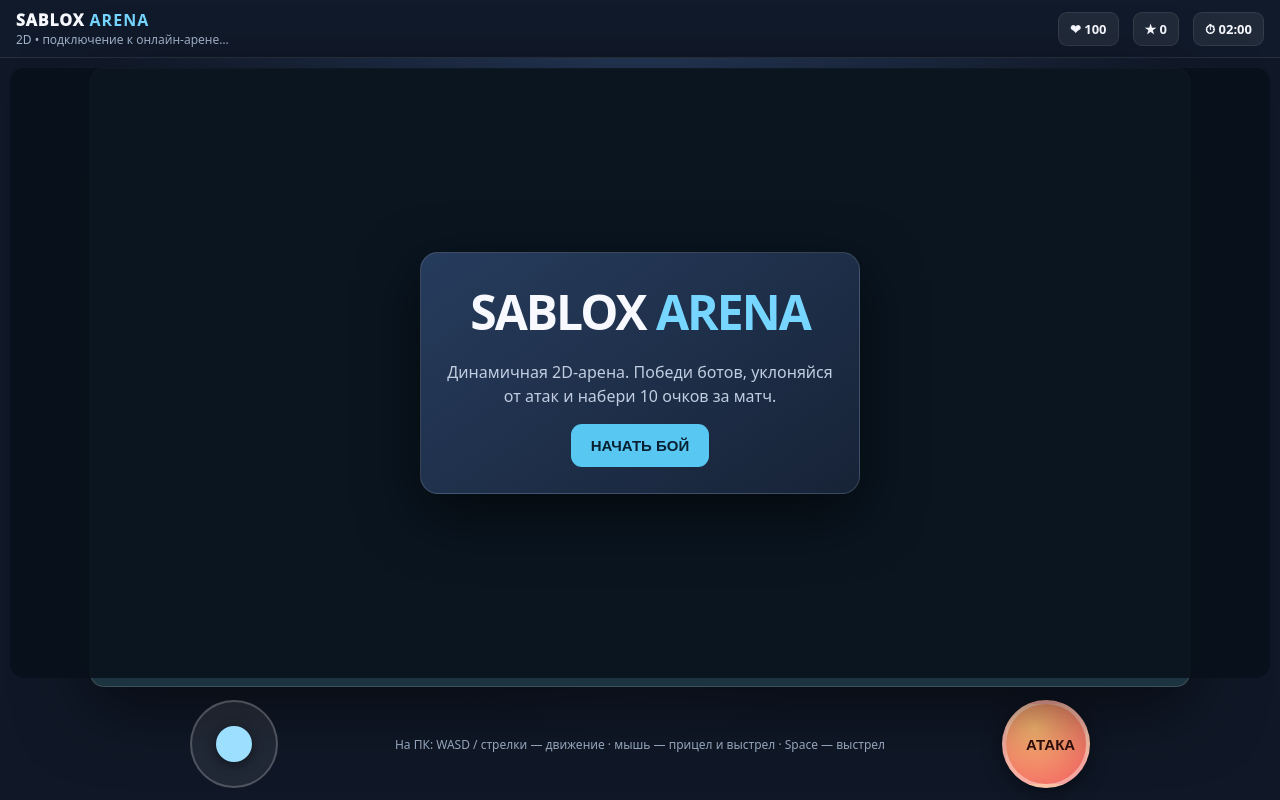
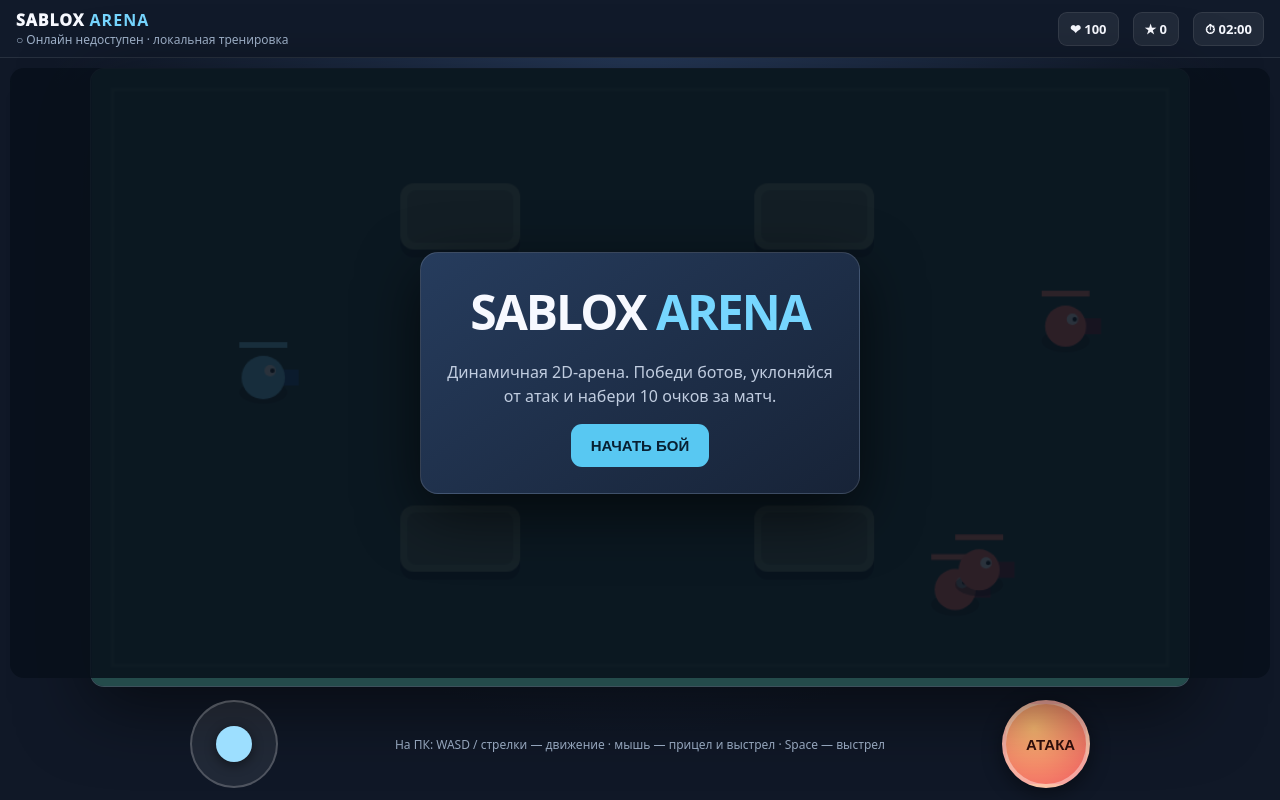
Before and after one commit to redieiekdrjr-code/SABLOX, a website: page arena.html in a window 1280 px wide. Drawn offline with Linux system fonts and the light colour scheme.

Commit message:
Fix arena JavaScript syntax

```diff
--- a/arena.html
+++ b/arena.html
@@ -35,7 +35,8 @@ button{border:0;border-radius:11px;padding:13px 20px;background:#58c8f2;color:#0
 (()=>{
 const c=document.getElementById('game'),ctx=c.getContext('2d'),W=960,H=540;
 const $=id=>document.getElementById(id);
-let running=false,last=0,elapsed=0,score=0,player,foes=[],shots=[],particles=[],keys={},aim={x:700,y:270},mouseDown=false,fireHeld=false,joystick={x:0,y:0},spawnClock=0;\nlet socket=null,myId=null,remotePlayers=new Map(),lastNet=0,netReady=false;
+let running=false,last=0,elapsed=0,score=0,player,foes=[],shots=[],particles=[],keys={},aim={x:700,y:270},mouseDown=false,fireHeld=false,joystick={x:0,y:0},spawnClock=0;
+let socket=null,myId=null,remotePlayers=new Map(),lastNet=0,netReady=false;
 const walls=[{x:270,y:100,w:105,h:58},{x:580,y:100,w:105,h:58},{x:270,y:382,w:105,h:58},{x:580,y:382,w:105,h:58},{x:440,y:205,w:80,h:130}];
 const clamp=(v,a,b)=>Math.max(a,Math.min(b,v)),dist=(a,b)=>Math.hypot(a.x-b.x,a.y-b.y);
 function circleRect(x,y,r,b){let px=clamp(x,b.x,b.x+b.w),py=clamp(y,b.y,b.y+b.h);return (x-px)**2+(y-py)**2<r*r}
@@ -53,7 +54,8 @@ for(let f of foes){f.cd-=dt;let d=dist(f,player),a=Math.atan2(player.y-f.y,playe
 for(let s of shots){s.x+=s.vx*dt;s.y+=s.vy*dt;s.life-=dt;if(blocked(s.x,s.y,s.r))s.life=0;let targets=s.owner===player?[...foes,...[...remotePlayers.values()].filter(p=>p.id!==myId)]:[player];for(let t of targets){if(s.life>0&&Math.hypot(s.x-t.x,s.y-t.y)<s.r+t.r){s.life=0;if(remotePlayers.has(t.id)&&s.owner===player){if(socket&&socket.readyState===1)socket.send(JSON.stringify({type:'hit',target:t.id}));burst(s.x,s.y,'#c9a5ff',6)}else{t.hp-=s.damage;burst(s.x,s.y,s.owner===player?'#8ee8ff':'#ff9a83',5);if(t===player){player.inv=.12}else if(t.hp<=0){score++;burst(t.x,t.y,'#ffdb86',18);foes.splice(foes.indexOf(t),1);spawnClock=0}}break}}}
 shots=shots.filter(s=>s.life>0);for(let p of particles){p.x+=p.vx*dt;p.y+=p.vy*dt;p.life-=dt;p.vx*=.97;p.vy*=.97}particles=particles.filter(p=>p.life>0);
 spawnClock+=dt;if(foes.length<3&&spawnClock>1.5){spawnFoe();spawnClock=0}
-if(socket&&socket.readyState===1&&performance.now()-lastNet>65){socket.send(JSON.stringify({type:'state',x:player.x,y:player.y,hp:player.hp,score,angle:player.angle}));lastNet=performance.now()}\nif(player.hp<=0){finish('ПОРАЖЕНИЕ','Боты одержали верх. Попробуй ещё раз!')}else if(score>=10){finish('ПОБЕДА!','Отличный бой! Ты набрал 10 очков.')}else if(elapsed>=120){finish(score>=5?'ХОРОШИЙ БОЙ':'МАТЧ ОКОНЧЕН','Твой результат: '+score+' очков.')}
+if(socket&&socket.readyState===1&&performance.now()-lastNet>65){socket.send(JSON.stringify({type:'state',x:player.x,y:player.y,hp:player.hp,score,angle:player.angle}));lastNet=performance.now()}
+if(player.hp<=0){finish('ПОРАЖЕНИЕ','Боты одержали верх. Попробуй ещё раз!')}else if(score>=10){finish('ПОБЕДА!','Отличный бой! Ты набрал 10 очков.')}else if(elapsed>=120){finish(score>=5?'ХОРОШИЙ БОЙ':'МАТЧ ОКОНЧЕН','Твой результат: '+score+' очков.')}
 hud()}
 function finish(title,msg){running=false;$('message').innerHTML='<b>'+title+'</b><br>'+msg;$('start').textContent='ИГРАТЬ СНОВА';$('overlay').style.display='grid'}
 function roundRect(x,y,w,h,r,color){ctx.fillStyle=color;ctx.beginPath();ctx.roundRect(x,y,w,h,r);ctx.fill()}
@@ -76,6 +78,7 @@ $('fire').addEventListener('pointerdown',e=>{fireHeld=true;e.preventDefault()});
 const stick=$('stick'),nub=$('nub');let active=false;
 stick.addEventListener('pointerdown',e=>{active=true;stick.setPointerCapture(e.pointerId);joy(e)});stick.addEventListener('pointermove',e=>{if(active)joy(e)});stick.addEventListener('pointerup',()=>{active=false;joystick={x:0,y:0};nub.style.transform='translate(0,0)'});stick.addEventListener('pointercancel',()=>{active=false;joystick={x:0,y:0};nub.style.transform='translate(0,0)'});
 function joy(e){let r=stick.getBoundingClientRect(),dx=e.clientX-(r.left+r.width/2),dy=e.clientY-(r.top+r.height/2),len=Math.hypot(dx,dy),scale=Math.min(1,30/(len||1));joystick={x:dx*scale/30,y:dy*scale/30};nub.style.transform='translate('+dx*scale+'px,'+dy*scale+'px)'}
-function connectOnline(){const proto=location.protocol==='https:'?'wss:':'ws:';try{socket=new WebSocket(proto+'//'+location.host+'/ws');socket.onopen=()=>{$('netstatus').textContent='● Онлайн-соединение установлено';netReady=true};socket.onmessage=e=>{let m;try{m=JSON.parse(e.data)}catch{return}if(m.type==='joined'){myId=m.id;$('netstatus').textContent='● Комната '+m.room+' · '+m.players+'/2 игроков'}if(m.type==='state'){for(const p of m.players){if(p.id!==myId)remotePlayers.set(p.id,p);else $('netstatus').textContent='● Онлайн · '+m.room+' · '+m.players.length+'/2'}}if(m.type==='notice')$('netstatus').textContent=m.text};socket.onclose=()=>{$('netstatus').textContent='○ Онлайн недоступен · локальная тренировка';netReady=false};socket.onerror=()=>{$('netstatus').textContent='○ Ошибка онлайн-соединения'}}catch(e){$('netstatus').textContent='○ Локальная тренировка'}}\nconnectOnline();reset();draw();requestAnimationFrame(frame);
+function connectOnline(){const proto=location.protocol==='https:'?'wss:':'ws:';try{socket=new WebSocket(proto+'//'+location.host+'/ws');socket.onopen=()=>{$('netstatus').textContent='● Онлайн-соединение установлено';netReady=true};socket.onmessage=e=>{let m;try{m=JSON.parse(e.data)}catch{return}if(m.type==='joined'){myId=m.id;$('netstatus').textContent='● Комната '+m.room+' · '+m.players+'/2 игроков'}if(m.type==='state'){for(const p of m.players){if(p.id!==myId)remotePlayers.set(p.id,p);else $('netstatus').textContent='● Онлайн · '+m.room+' · '+m.players.length+'/2'}}if(m.type==='notice')$('netstatus').textContent=m.text};socket.onclose=()=>{$('netstatus').textContent='○ Онлайн недоступен · локальная тренировка';netReady=false};socket.onerror=()=>{$('netstatus').textContent='○ Ошибка онлайн-соединения'}}catch(e){$('netstatus').textContent='○ Локальная тренировка'}}
+connectOnline();reset();draw();requestAnimationFrame(frame);
 })();
 </script></body></html>
```
